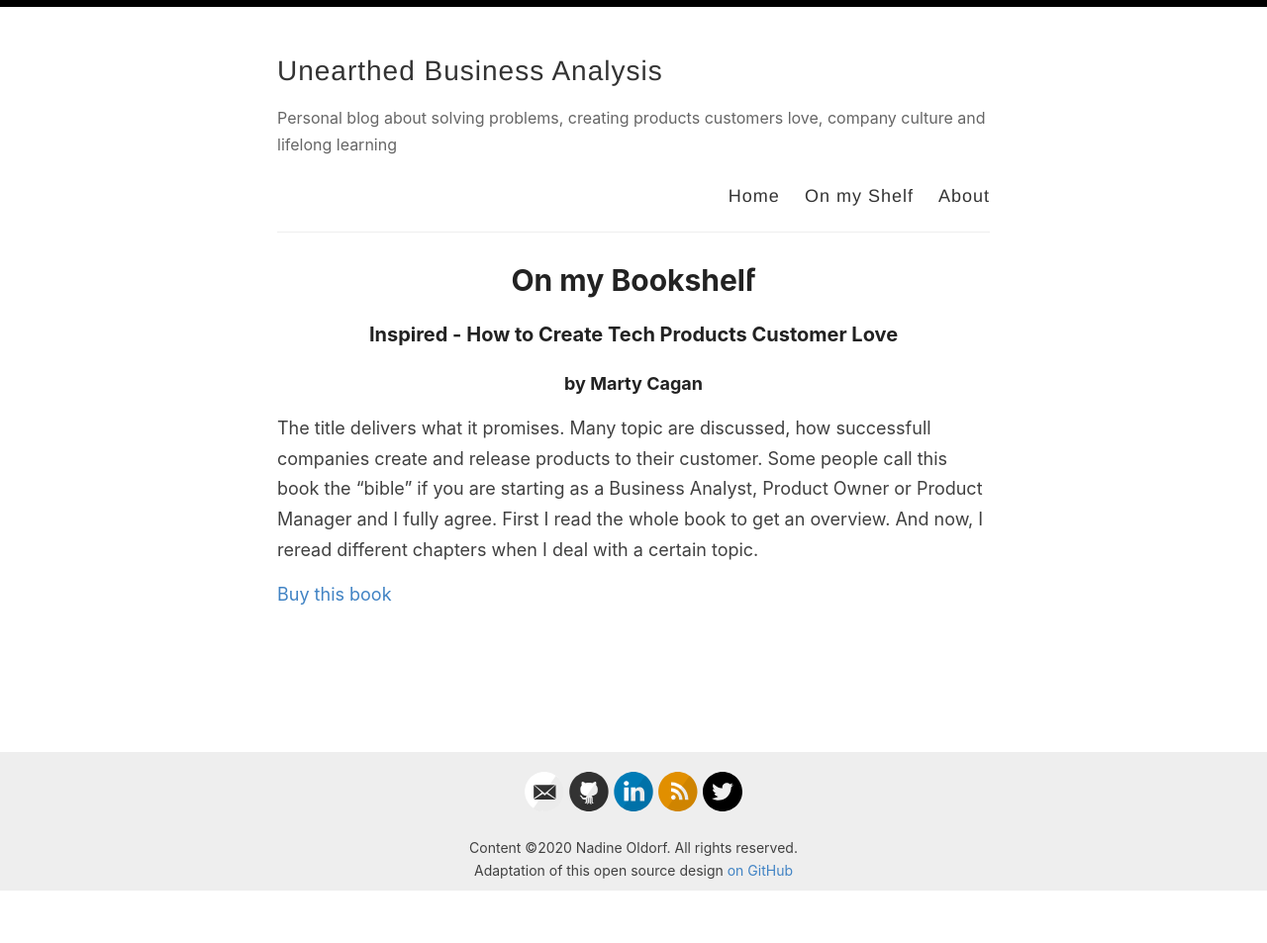
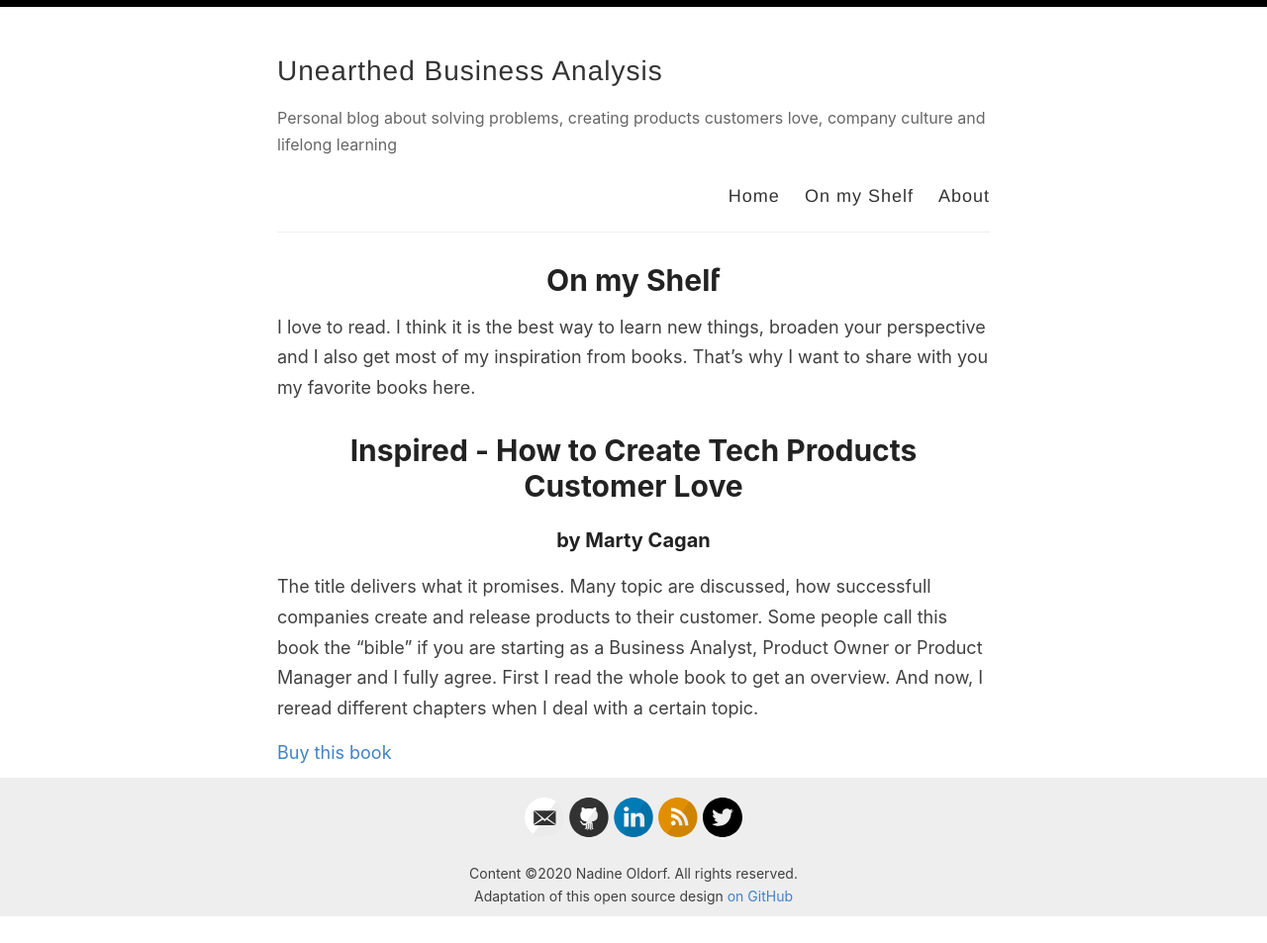
Before and after one commit to noldorf/unearthedBA, a Jekyll site: the page built from _pages/onmyshelf.md, in a window 1280 px wide. Shown: the whole page at 99% size. Built offline with Jekyll 4.4.1, drawn with Linux system fonts in a browser that asks for light colours; before the commit the page ends 927 px from its top, so only the background shows below that.

Commit message:
On my Shelf page - Intro text

```diff
--- a/_pages/onmyshelf.md
+++ b/_pages/onmyshelf.md
@@ -1,11 +1,15 @@
 ---
 layout: page
 permalink: /onmyshelf/
-title: On my Bookshelf
+title: On my Shelf
 ---
 
-### Inspired - How to Create Tech Products Customer Love
-#### by Marty Cagan
+I love to read. I think it is the best way to learn new things, broaden your perspective and I also get most of my inspiration from books. That's why I want to share with you my favorite books here.
+
+
+
+# Inspired - How to Create Tech Products Customer Love
+### by Marty Cagan
 
 The title delivers what it promises. Many topic are discussed, how successfull companies create and release products to their customer.
 Some people call this book the "bible" if you are starting as a Business Analyst, Product Owner or Product Manager and I fully agree. First I read the whole book to get an overview. And now, I reread different chapters when I deal with a certain topic.
```
